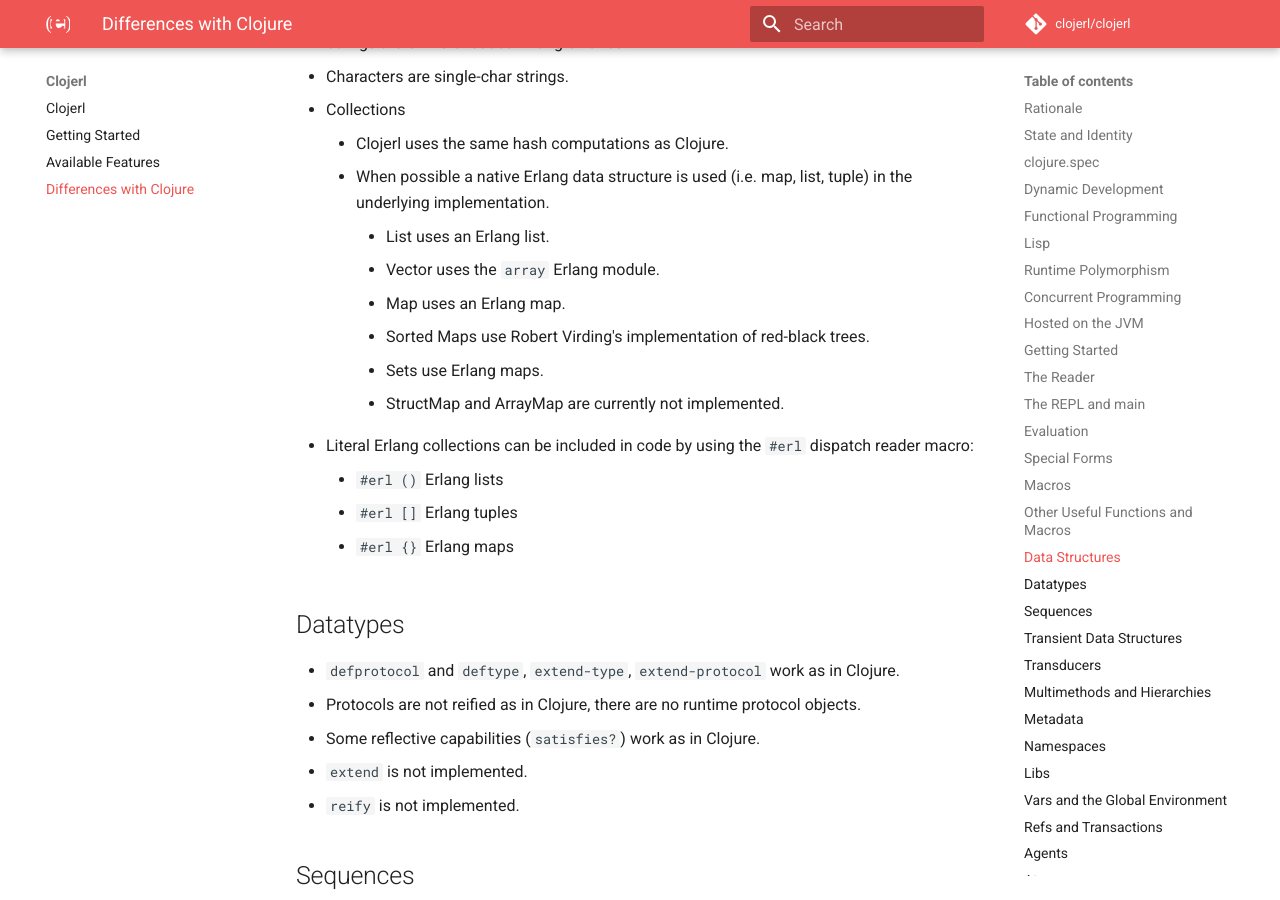
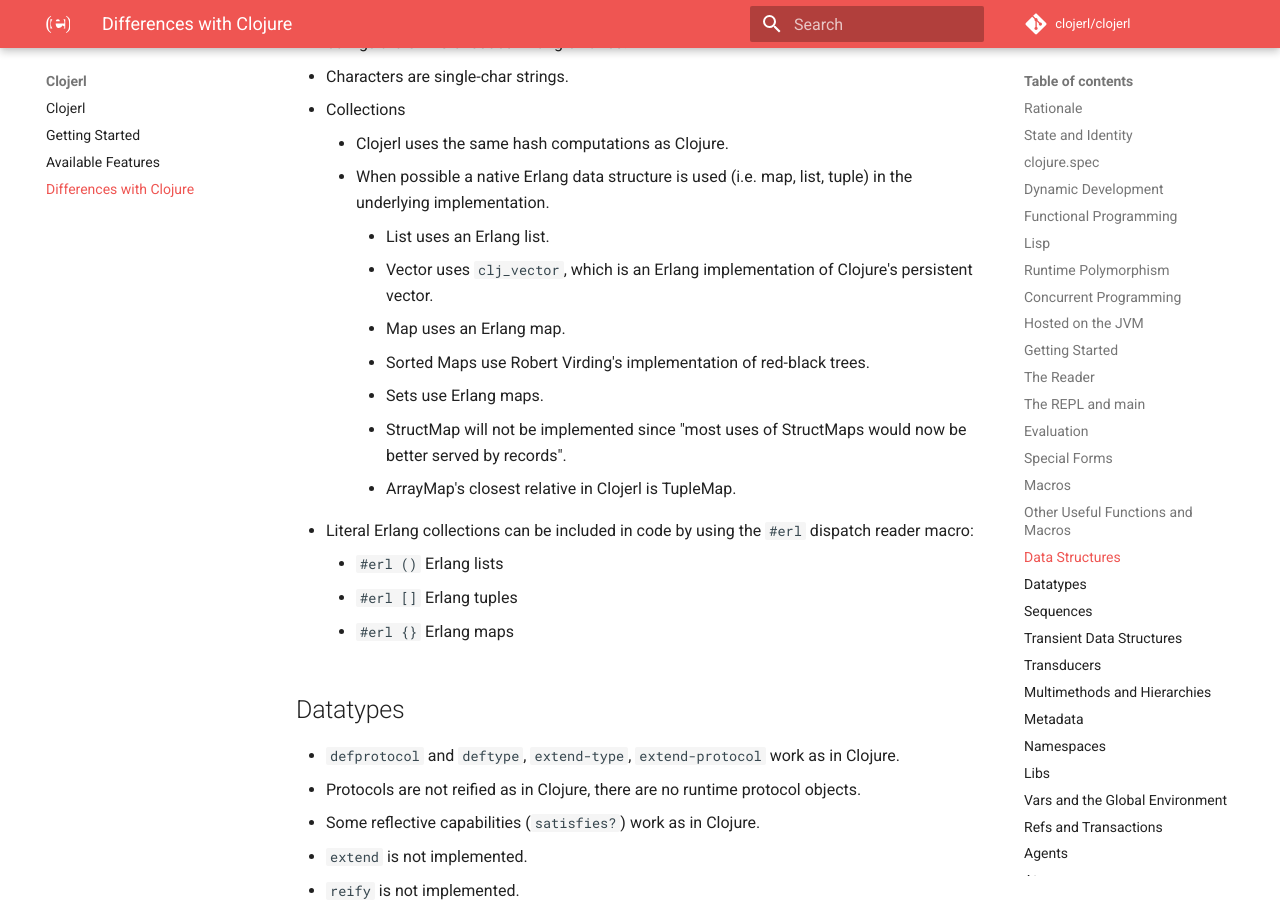
Before and after one commit to clojerl/clojerl.github.io, an MkDocs documentation site: the page built from docs/differences-with-clojure.md, in a window 1280 px wide and 900 px high, scrolled down 3837 px. Built offline with MkDocs 1.6.1 and Material for MkDocs 9.7.7, drawn with Linux system fonts in a browser that asks for light colours; comment, search, counter and statistics services are not loaded.

Commit message:
Update available features and diff with Clojure

```diff
--- a/docs/differences-with-clojure.md
+++ b/docs/differences-with-clojure.md
@@ -151,12 +151,15 @@
     - When possible a native Erlang data structure is used (i.e. map,
       list, tuple) in the underlying implementation.
         - List uses an Erlang list.
-        - Vector uses the `array` Erlang module.
+        - Vector uses `clj_vector`, which is an Erlang implementation
+          of Clojure's persistent vector.
         - Map uses an Erlang map.
         - Sorted Maps use Robert Virding's implementation of red-black
           trees.
         - Sets use Erlang maps.
-        - StructMap and ArrayMap are currently not implemented.
+        - StructMap will not be implemented since "most uses of
+          StructMaps would now be better served by records".
+        - ArrayMap's closest relative in Clojerl is TupleMap.
 - Literal Erlang collections can be included in code by using the
   `#erl` dispatch reader macro:
     - `#erl ()` Erlang lists
```
Also changed, not shown: docs/available-features.md (+6 -4 lines).
